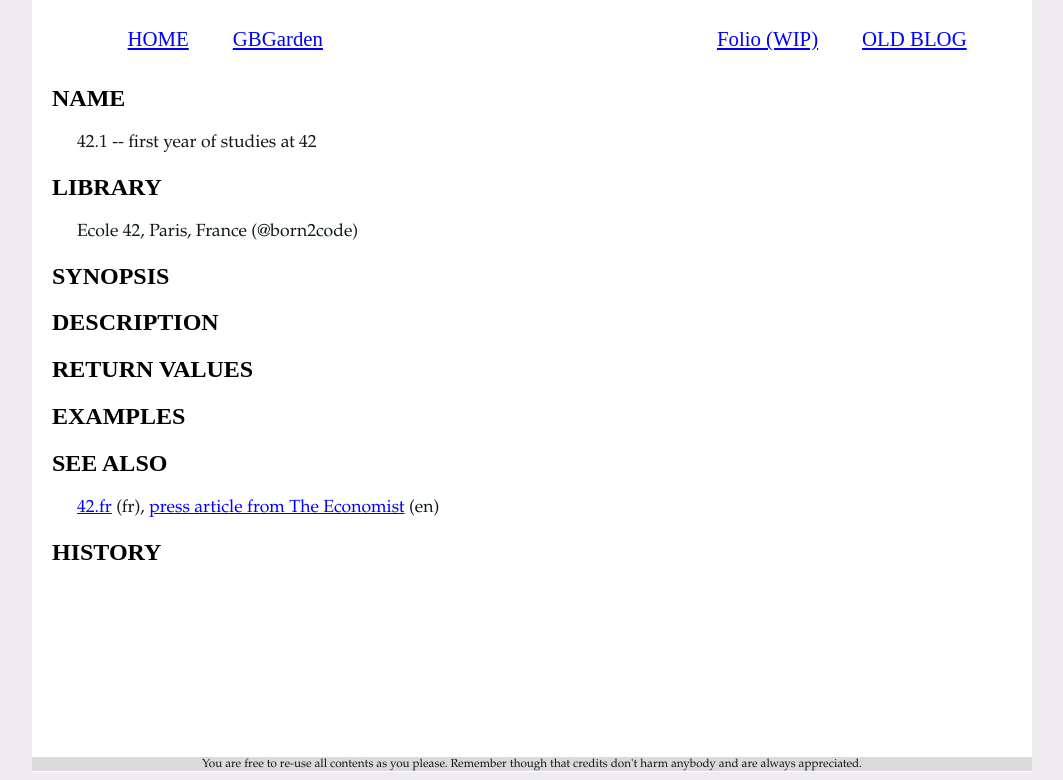
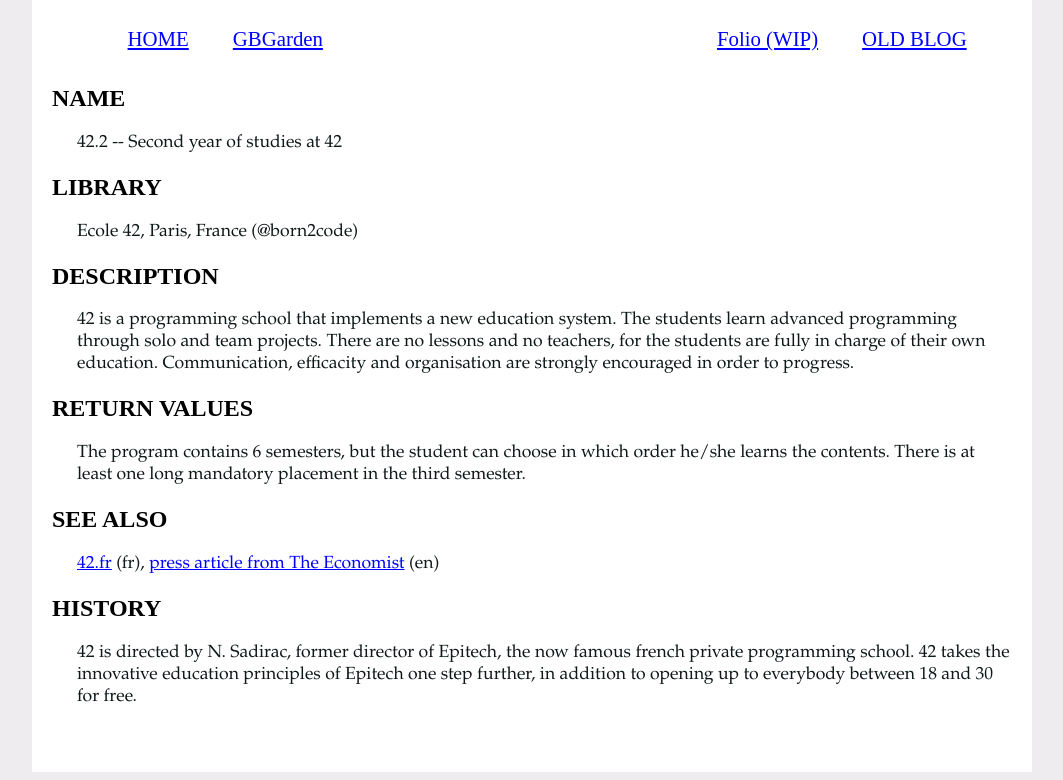
Before and after one commit to dyarob/dyarobdotcom, a plain HTML site: page 42-1.html in a window 1280 px wide. Shown: the part 111-891 px from the top of the page, without its empty margins (108-1171 px from the left). Drawn offline with Linux system fonts and the light colour scheme.

Commit message:
Updated the 42.1 page

```diff
--- a/42-1.html
+++ b/42-1.html
@@ -33,28 +33,38 @@
 				<div id="main">
 					<br />
 					<h2>NAME</h2>
-					<p>42.1 -- first year of studies at 42</p>
+					<p>42.2 -- Second year of studies at 42</p>
 					<h2>LIBRARY</h2>
 					<p>Ecole 42, Paris, France (@born2code)</p>
-					<h2>SYNOPSIS</h2>
+					<!--<h2>SYNOPSIS</h2>
 					<p></p>
+					-->
 					<h2>DESCRIPTION</h2>
+					<p>42 is a programming school that implements a new education system. The students learn advanced programming through solo and team projects. There are no lessons and no teachers, for the students are fully in charge of their own education. Communication, efficacity and organisation are strongly encouraged in order to progress.</p>
+					<!--<h2>OPTIONS</h2>
+					<p>- Using the Unix environment<br />
+					- Advanced C programming<br />
+					- System programming<br />
+					- ASM<br />
+					- Web technologies, advanced PHP</p>
+					-->
+					<h2>RETURN VALUES</h2>
+					<p>The program contains 6 semesters, but the student can choose in which order he/she learns the contents. There is at least one long mandatory placement in the third semester.</p>
+					<!--<h2>EXAMPLES</h2>
 					<p></p>
-					<h2>RETURN VALUES</h2>
-					<p></p>
-					<h2>EXAMPLES</h2>
-					<p></p>
+					-->
 					<h2>SEE ALSO</h2>
 					<p>
 						<a href="42.fr">42.fr</a> (fr),
 						<a href="http://www.42.fr/wp-content/uploads/2013/05/2013-05-13-TheEconomist.jpg">press article from The Economist</a> (en)
 					</p>
 					<h2>HISTORY</h2>
-					<p></p>
+					<p>
+					42 is directed by N. Sadirac, former director of Epitech, the now famous french private programming school. 42 takes the innovative education principles of Epitech one step further, in addition to opening up to everybody between 18 and 30 for free.</p>
 				</div>
-				<footer>
+				<!--<footer>
 					<p>You are free to re-use all contents as you please. Remember though that credits don't harm anybody and are always appreciated.</p>
-				</footer>
+				</footer>-->
 		</div>
 	</body>
 </html>
```
Also changed, not shown: index.html (+1 -1 lines).
